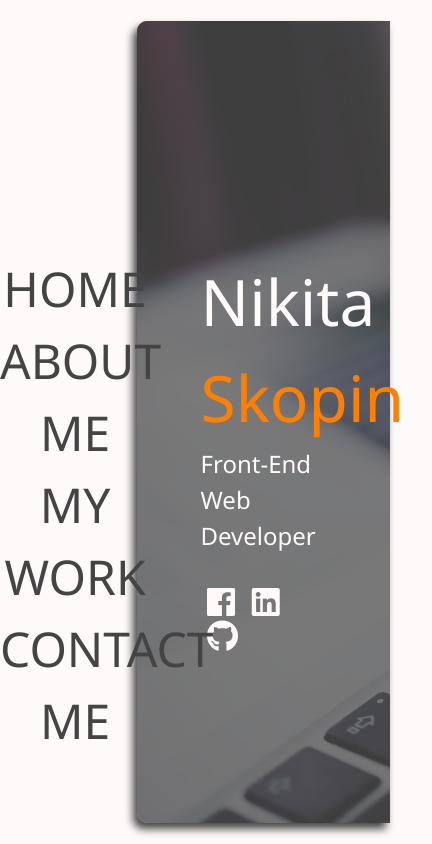
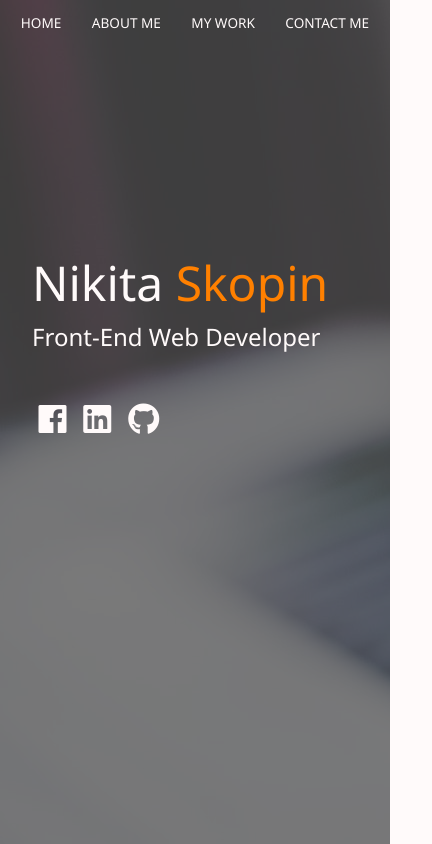
Before and after one commit to NikSkopin/portfolio_page, a website: page dist/index.html in a window 390 px wide. Shown: the top 844 px of the page, 432 px wide, since content can reach past the window. Drawn offline with nearby package versions, Linux system fonts and the light colour scheme.

Commit message:
Restructured project as mobile-first. Added responsiveness for tablets and laptops/PCs.

```diff
--- a/scss/_config.scss
+++ b/scss/_config.scss
@@ -19,3 +19,31 @@ $background-opacity: 0.7;
     background-attachment: fixed;
     background-size: cover;
 }
+
+//responsiveness
+// @mixin mediaSm {
+//     @media screen and (max-width: 500px) {
+//         @content;
+//     }
+// }
+
+
+@mixin mediaMd {
+    @media screen and (min-width: 501px) and (max-width: 968px) {
+        @content;
+    }
+}
+
+
+@mixin mediaLg {
+    @media screen and (min-width: 969px) and (max-width: 1170px) {
+        @content;
+    }
+}
+
+
+@mixin mediaXL {
+    @media screen and (min-width: 1171px) {
+        @content;
+    }
+}
--- /dev/null
+++ b/scss/_mobile.scss
@@ -0,0 +1,129 @@
+//Tablets & Small Laptops
+@include mediaMd {
+    nav {
+
+        .menu-nav {
+            width: 75%;
+            margin: 0 auto;
+        }
+
+        .nav-item {
+            font-size: 1.2rem;
+        }
+    }
+
+    h1, h2, h3 {
+        &.lg-heading {
+            font-size: 4rem;
+        }
+        &.sm-heading {
+            margin-bottom: 4rem;
+        }
+    }
+
+    .container {
+        padding: 4rem;
+    }
+
+}
+
+//Desctops & Laptops
+@include mediaLg {
+    h1, h2, h3 {
+        &.lg-heading {
+            font-size: 4rem;
+        }
+        &.sm-heading {
+            margin-bottom: 4rem;
+        }
+    }
+
+    .section-wrapper {
+        position: relative;
+    }
+
+    .container {
+        top: 2.5%;
+        margin-left: 40%;
+        width: 60%;
+        height: 95%;
+        padding: 4rem;
+        border-radius: 10px 0 0 10px;
+        box-shadow: -4px 6px 8px 0px rgba($secondary-color,1);
+
+        &:after {
+            border-radius: 10px 0 0 10px;
+        }
+    }
+
+    nav {
+        position: fixed;
+        height: 100vh;
+        width: 40%;
+        // min-width: 400px;
+        padding: 0;
+        z-index: 2;
+
+        &:after {
+            display: none;
+        }
+    }
+
+    .menu-nav {
+        position: absolute;
+        top: 30%;
+        height: 40%;
+        padding: 0;
+        flex-flow: column;
+        justify-content: center;
+    }
+
+    .nav-item {
+        font-size: 2.7rem;
+    }
+
+    .nav-link {
+        color: $secondary-color;
+        &:hover {
+            font-weight: 700;
+            color: $accent-color;
+            @include easeOut;
+        }
+    }
+
+    main {
+        .icons {
+            a {
+
+                &:hover {
+                    color: $accent-color;
+                    @include easeOut;
+                }
+            }
+        }
+
+        &#home {
+            background-image: none;
+
+            .container {
+                background-image: $home-image;
+                @include background;
+            }
+
+        }
+
+    }
+
+
+
+}
+
+//Widescreens
+@include mediaXL {
+
+}
+
+//Smartphones
+// @include mediaSm {
+
+// }
--- a/scss/main.scss
+++ b/scss/main.scss
@@ -1,4 +1,5 @@
 @import 'config';
+
 
 * {
     box-sizing: border-box;
@@ -10,10 +11,6 @@ body {
     margin: 0;
     font-family: $primary-font;
     line-height: 1.5;
-
-    // //smooth scroll, doesn't work in some browsers
-    // overflow-y: scroll;
-    // scroll-behavior: smooth;
 }
 
 //Headings
@@ -22,13 +19,17 @@ h1, h2, h3 {
     font-weight: 400;
 
     &.lg-heading {
-        font-size: 4rem;
+        font-size: 3rem;
         color: $primary-color;
     }
 
     &.sm-heading {
-        margin-bottom: 2rem;
+        margin-bottom: 3rem;
         color: $primary-color;
+    }
+
+    &.section-sm-heading {
+        color: $accent-color;
     }
 }
 
@@ -36,22 +37,32 @@ a {
     text-decoration: none;
 }
 
+.paragraph {
+    color: $primary-color;
+    text-align: justify;
+}
+
+
+
 .section-wrapper {
     height: 100vh;
-    position: relative;
+    // min-height: 375px;
+    // position: relative;
+
 }
 
 .container {
     position: absolute;
-    top: 2.5%;
-    margin-left: 35%;
-    width: 65%;
-    height: 95%;
-    background-color: $secondary-color;
-    padding: 4rem;
-    border-radius: 10px 0 0 10px;
-    box-shadow: -4px 6px 8px 0px rgba($secondary-color,1);
-    z-index: 0;
+    // position: relative;
+    // top: 2.5%;
+    // margin-left: 35%;
+    width: 100%;
+    height: 100%;
+    // background-color: $secondary-color;
+    padding: 2rem;
+    // border-radius: 10px;
+    // box-shadow: -4px 6px 8px 0px rgba($secondary-color,1);
+    z-index: 1;
 
     &:after {
         content: '';
@@ -63,45 +74,63 @@ a {
         right: 0;
         bottom: 0;
         background-color: rgba($secondary-color,$background-opacity);
-        border-radius: 10px 0 0 10px;
+        // border-radius: 10px;
         z-index: -1;
       }
 }
 
 nav {
-    position: fixed;
-    height: 100vh;
-    width: 35%;
-    min-width: 150px;
-    z-index: 2;
+    // position: fixed;
+    position: relative;
+    width: 100%;
+    padding: 0.8rem;
+
+
+    &:after {
+        content: '';
+        position: absolute;
+        width: 100%;
+        height: 100%;
+        top: 0;
+        left: 0;
+        right: 0;
+        bottom: 0;
+        background-color: rgba($secondary-color,$background-opacity);
+        // border-radius: 10px;
+        z-index: 0;
+      }
+
 }
 
 .menu-nav {
-    position: absolute;
-    top: 30%;
-    list-style-type: none;
-    height: 40%;
+    // position: absolute;
+    // top: 30%;
+    list-style: none;
+    // height: 40%;
     width: 100%;
     margin: 0;
-    padding: 0;
+    padding-right: 0.5rem;
+    padding-left: 0.5rem;
     display: flex;
-    flex-flow: column;
+    flex-flow: row;
     justify-content: space-between;
     text-align: center;
 }
 
 .nav-item {
     text-transform: uppercase;
-    font-size: 3rem;
+    font-size: 0.85rem;
+    z-index: 1;
+
 }
 
 .nav-link {
-    color: $secondary-color;
-    &:hover {
-        font-weight: 700;
-        color: $accent-color;
-        @include easeOut;
-    }
+    color: $primary-color;
+    // &:hover {
+    //     font-weight: 700;
+    //     color: $accent-color;
+    //     @include easeOut;
+    // }
 }
 
 
@@ -112,22 +141,25 @@ main {
             color: $primary-color;
             padding: 0.4rem;
 
-            &:hover {
-                color: $accent-color;
-                @include easeOut;
-            }
+            // &:hover {
+            //     color: $accent-color;
+            //     @include easeOut;
+            // }
         }
     }
 
     &#home {
+        background-image: $home-image;
+        z-index: 1;
         h1 {
             margin-top: 20vh;
         }
 
-        .container {
-            background-image: $home-image;
-            @include background;
-        }
+        // .container {
+        //     background-image: $home-image;
+        //     @include background;
+        // }
+
     }
 }
 
@@ -156,3 +188,12 @@ main {
         @include background;
     }
 }
+
+
+
+
+
+
+
+
+@import 'mobile';
--- a/template.txt
+++ b/template.txt
@@ -7,3 +7,8 @@ How to reach me (contacts)
 
 
 used: html5, css3, flex, sass, jquery,
+
+
+todo
+
+обводка вокруг ссылок outline:none
```
Also changed, not shown: dist/css/main.css, dist/index.html, 2 other files.
